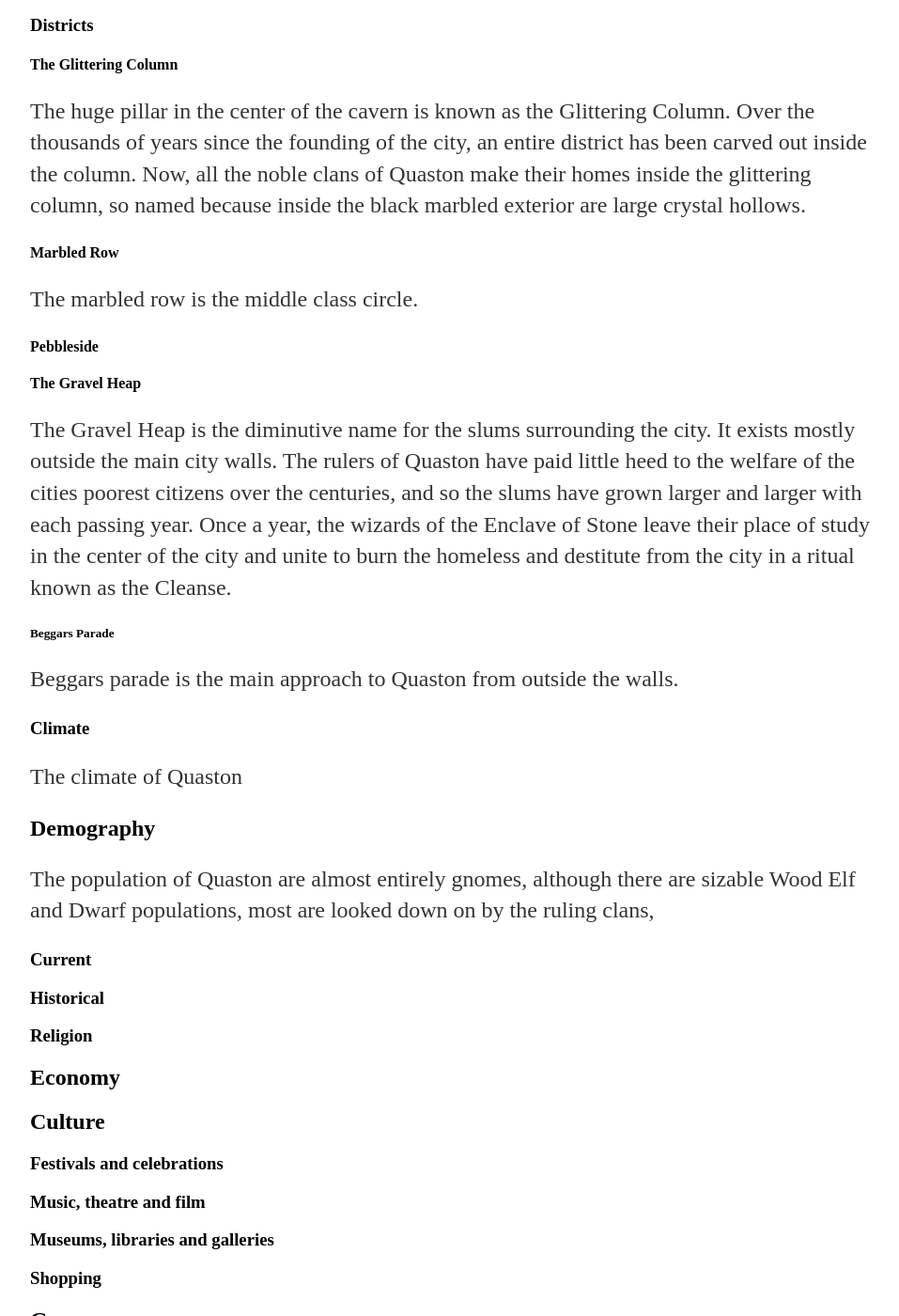
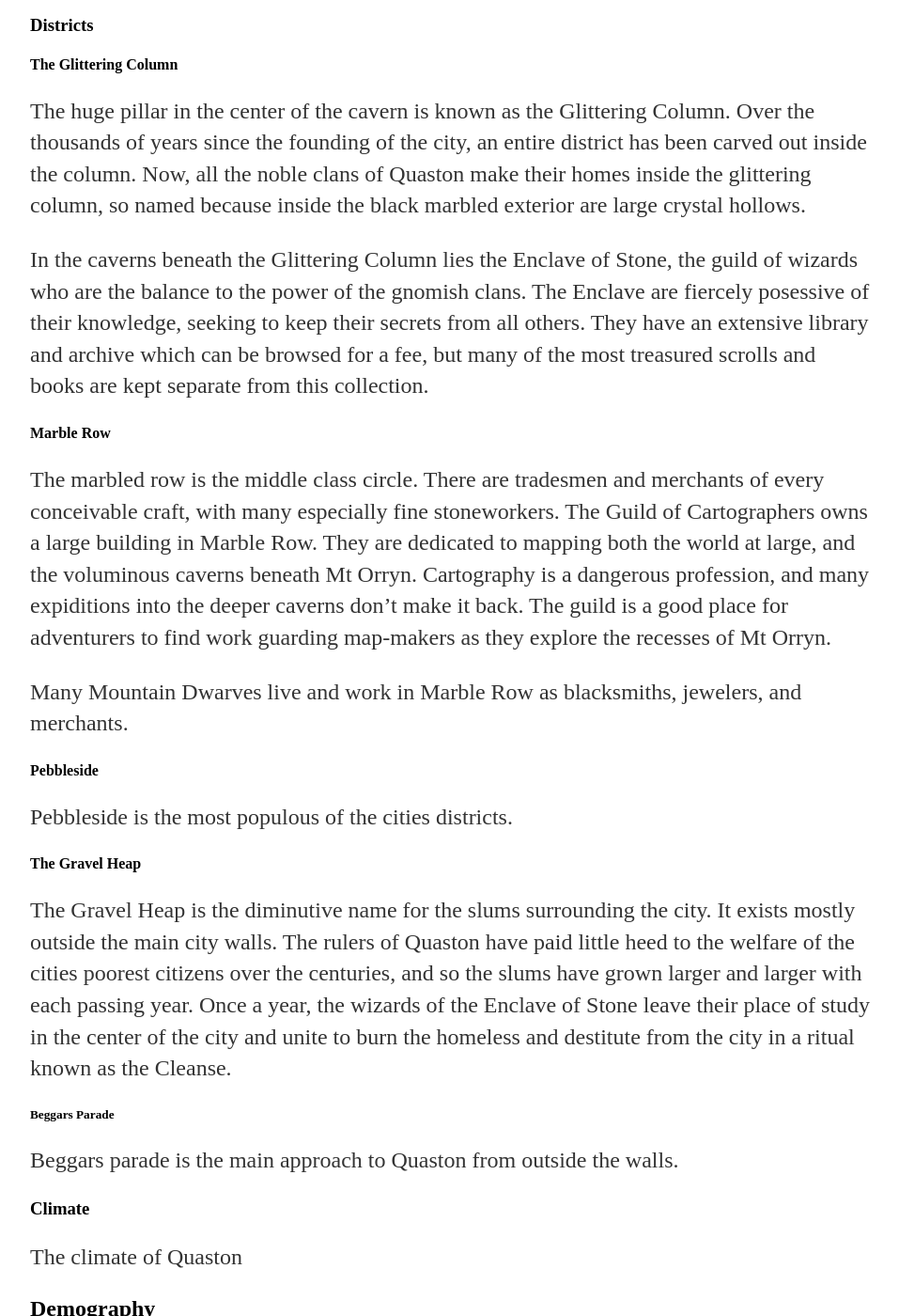
Before and after one commit to OysterBuoy/OysterBuoy.github.io, a Jekyll site: the page built from _posts/2015-11-30-Quaston-city-planning-WiP.md, in a window 1280 px wide and 1400 px high, scrolled down 1409 px. Shown: the whole window at 94% size, without its empty margins (160-1117 px from the left). Built offline with Jekyll 4.4.1, drawn with Linux system fonts in a browser that asks for light colours; some of the changed text lies outside the part shown.

Commit message:
Update 2015-11-30-Quaston-city-planning-WiP.md

```diff
--- a/_posts/2015-11-30-Quaston-city-planning-WiP.md
+++ b/_posts/2015-11-30-Quaston-city-planning-WiP.md
@@ -34,13 +34,17 @@ Sitting as the city does in a large, natural light is non-existent. In the wealt
 
 The huge pillar in the center of the cavern is known as the Glittering Column. Over the thousands of years since the founding of the city, an entire district has been carved out inside the column. Now, all the noble clans of Quaston make their homes inside the glittering column, so named because inside the black marbled exterior are large crystal hollows.
 
-#### Marbled Row
+In the caverns beneath the Glittering Column lies the Enclave of Stone, the guild of wizards who are the balance to the power of the gnomish clans. The Enclave are fiercely posessive of their knowledge, seeking to keep their secrets from all others. They have an extensive library and archive which can be browsed for a fee, but many of the most treasured scrolls and books are kept separate from this collection.
 
-The marbled row is the middle class circle.
+#### Marble Row
+
+The marbled row is the middle class circle. There are tradesmen and merchants of every conceivable craft, with many especially fine stoneworkers. The Guild of Cartographers owns a large building in Marble Row. They are dedicated to mapping both the world at large, and the voluminous caverns beneath Mt Orryn. Cartography is a dangerous profession, and many expiditions into the deeper caverns don't make it back. The guild is a good place for adventurers to find work guarding map-makers as they explore the recesses of Mt Orryn.
+
+Many Mountain Dwarves live and work in Marble Row as blacksmiths, jewelers, and merchants.
 
 #### Pebbleside
 
-
+Pebbleside is the most populous of the cities districts.
 
 #### The Gravel Heap
 
@@ -58,8 +62,20 @@ The climate of Quaston
 
 The population of Quaston are almost entirely gnomes, although there are sizable Wood Elf and Dwarf populations, most are looked down on by the ruling clans,
 
+### Factions in Quaston
+
+- The ruling body of clan representatives.
+- The clans in their capacity as entities.
+- The new powerful clans not permitted in the ruling body.
+- The wizards of the Enclave of Stone
+- The Guilds
+  - The Cartographers
+  - The Artisans
+  - A bunch of minor guilds
+- The Thieves.
+- The Temples.
+
 ###	Current
-###	Historical
 ###	Religion
 
 
```
